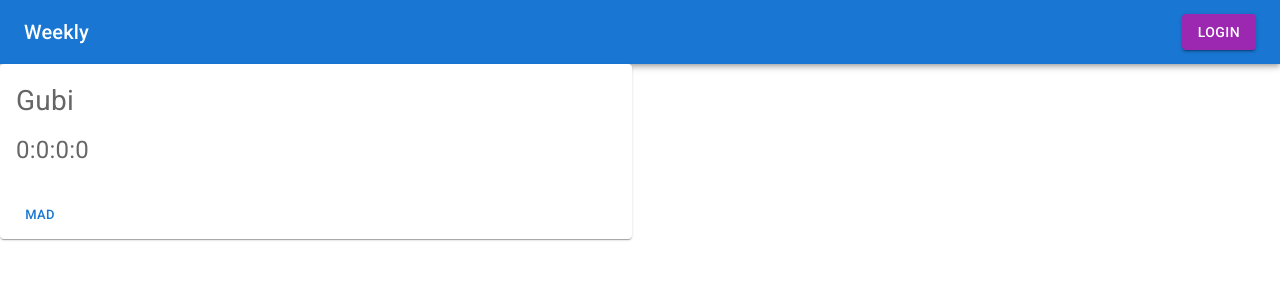
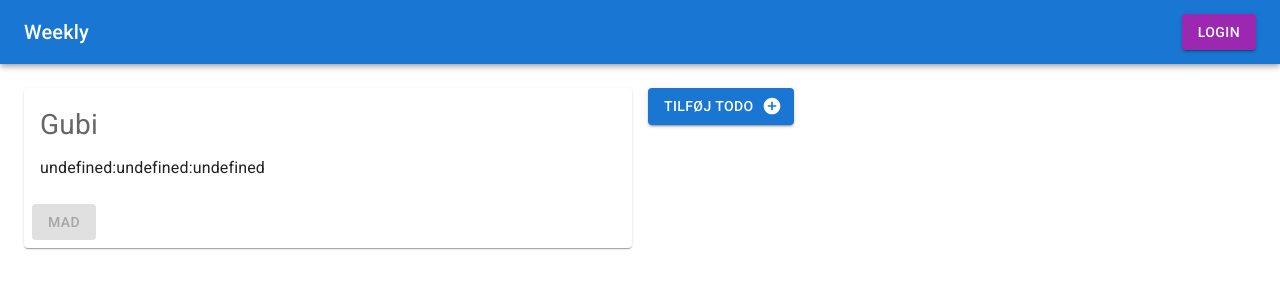
Before and after one commit to VolkanIsik86/weeklymui, a React (Create React App) app: page /#/ in a window 1280 px wide. Shown: the top 300 px of the page. Built offline with nearby package versions, Linux system fonts and the light colour scheme; no server answers.

Commit message:
gubi og tilføj knap

```diff
--- a/src/Home.js
+++ b/src/Home.js
@@ -1,18 +1,40 @@
 import React from "react";
-import {Box, createTheme, Grid, TextField, ThemeProvider} from "@mui/material";
+import {
+    Box,
+    createTheme,
+    Dialog, DialogActions,
+    DialogContent,
+    DialogContentText,
+    DialogTitle,
+    Grid,
+    TextField,
+    ThemeProvider
+} from "@mui/material";
 import {Button, Card, CardActions, CardContent, Typography} from "@mui/material";
 import DatePicker from '@mui/lab/DatePicker';
 import AdapterDateFns from '@mui/lab/AdapterDateFns';
 import LocalizationProvider from '@mui/lab/LocalizationProvider';
 import Timer from "./timer2/Timer";
 import './timer2/flipdown.css'
-export default function Home(){
+import {timerStore} from "./stores/TimerStore";
+import {observer} from "mobx-react-lite";
+import {userStore} from "./stores/UserStore";
+import {AddCircleOutlined} from "@mui/icons-material";
+function Home(){
     const [value, setValue] = React.useState(null);
+    const [open, setOpen] = React.useState(false);
+    const handleClickOpen = () => {
+        setOpen(true);
+    };
+
+    const handleClose = () => {
+        setOpen(false);
+    };
 
     return(
-<Box>
+<Box sx={{m:3}}>
         <Grid container spacing={2}>
-            <Grid item xs={6}>
+            <Grid item xs={12} sm={6}>
                 <Card sx={{ minWidth: 275}}>
                     <CardContent>
                         <Typography sx={{ fontSize: 28 }} color="text.secondary" gutterBottom>
@@ -21,14 +43,22 @@ export default function Home(){
                         <Timer />
                     </CardContent>
                     <CardActions>
-                        <Button size="small">Mad</Button>
+                        {userStore.user.logged ? <Button variant="contained" onClick={() => timerStore.updateTime()}>Mad</Button> : <Button variant="contained" disabled>Mad</Button> }
                     </CardActions>
                 </Card>
             </Grid>
-            <Grid item xs={6}>
+            <Grid item xs={12} sm={6}>
+
+                <Button variant="contained"  onClick={handleClickOpen} endIcon={<AddCircleOutlined />}>
+                    Tilføj Todo
+                </Button>
+                <Dialog open={open} onClose={handleClose}>
+                    <DialogTitle>Tilføj en todo i listen:</DialogTitle>
+                    <DialogContent>
+                        <DialogContentText>
                             <LocalizationProvider dateAdapter={AdapterDateFns}>
                                 <DatePicker
-                        label="Basic example"
+                                    label="Vælg Dato"
                                     value={value}
                                     onChange={(newValue) => {
                                         setValue(newValue);
@@ -36,9 +66,26 @@ export default function Home(){
                                     renderInput={(params) => <TextField {...params} />}
                                 />
                             </LocalizationProvider>
+                        </DialogContentText>
+                        <TextField
+                            autoFocus
+                            margin="dense"
+                            id="beskrivelse"
+                            label="beskrivelse"
+                            type="text"
+                            fullWidth
+                            variant="standard"
+                        />
+                    </DialogContent>
+                    <DialogActions>
+                        <Button onClick={handleClose}>Tilføj</Button>
+                    </DialogActions>
+                </Dialog>
+
             </Grid>
         </Grid>
 </Box>
     );
 
 }
+export default observer(Home);
--- /dev/null
+++ b/src/stores/TimerStore.js
@@ -0,0 +1,38 @@
+import {makeAutoObservable, runInAction} from "mobx";
+
+class TimerStore{
+    timer = {}
+    constructor() {
+        makeAutoObservable(this);
+        this.fetchTime();
+    }
+    fetchTime(){
+        var requestOptions = {
+            method: 'GET',
+            redirect: 'follow'
+        };
+
+        fetch("http://localhost:47340/Gubi", requestOptions)
+            .then(response => response.json())
+            .then(result => {
+                console.log(result)
+                runInAction(()=> this.timer = result)
+            })
+            .catch(error => console.log('error', error));
+    }
+    updateTime(){
+        var requestOptions = {
+            method: 'PUT',
+            redirect: 'follow'
+        };
+
+        fetch("https://localhost:44371/Gubi/time", requestOptions)
+            .then(response => response.json())
+            .then(result => {
+                console.log(result)
+                runInAction(()=> this.timer = result)
+            })
+            .catch(error => console.log('error', error));
+    }
+}
+export const timerStore = new TimerStore()
--- a/src/timer2/Timer.js
+++ b/src/timer2/Timer.js
@@ -1,60 +1,47 @@
 import {Box, Typography} from "@mui/material";
-import {useState} from "react";
+import React, { useEffect, useState } from "react";
+import {timerStore} from "../stores/TimerStore";
+import {observer} from "mobx-react-lite";
 
 
-export default function Timer(){
-
-    const [day, setDay] = useState(0);
-    const [hour, setHour] = useState(0);
-    const [minute, setMinute] = useState(0);
-    const [second, setSecond] = useState(0);
-
-    var countDownDate = 0;
-
-    var requestOptions = {
-        method: 'GET',
-        redirect: 'follow'
-    };
-
-    fetch("http://localhost:47340/Gubi", requestOptions)
-        .then(response => response.json())
-        .then(result => {
-            console.log(result)
-            countDownDate = result.timestamp
-        })
-        .catch(error => console.log('error', error));
+function Timer(){
 
 
+    const calculateTimeLeft = () => {
+        let countDownDate = timerStore.timer.timestamp * 1000;
+        let now = new Date().getTime();
+        let difference = countDownDate - now;
+        let timeLeft = {};
+
+        if (difference > 0) {
+            timeLeft = {
+                days: Math.floor(difference / (1000 * 60 * 60 * 24)),
+                hours: Math.floor((difference / (1000 * 60 * 60))),
+                minutes: Math.floor((difference / 1000 / 60) % 60),
+                seconds: Math.floor((difference / 1000) % 60)
+            };
+        }
+
+        return timeLeft;
+    }
 
 
+    const [timeLeft, setTimeLeft] = useState(calculateTimeLeft());
 
+    useEffect(() => {
+        const timer = setTimeout(() => {
+            setTimeLeft(calculateTimeLeft());
+        }, 1000);
+        return () => clearTimeout(timer);
+    });
 
-    // var x = setInterval(function() {
-    //
-    //     // Get today's date and time
-    //     var now = new Date().getTime();
-    //
-    //     // Find the distance between now and the count down date
-    //     var distance = countDownDate - now;
-    //
-    //     // Time calculations for days, hours, minutes and seconds
-    //     var days = Math.floor(distance / (1000 * 60 * 60 * 24));
-    //     var hours = Math.floor((distance % (1000 * 60 * 60 * 24)) / (1000 * 60 * 60));
-    //     var minutes = Math.floor((distance % (1000 * 60 * 60)) / (1000 * 60));
-    //     var seconds = Math.floor((distance % (1000 * 60)) / 1000);
-    //
-    //     setDay(days)
-    //     setHour(hours)
-    //     setMinute(minutes)
-    //     setSecond(seconds)
-    //
-    // }, 1000);
+    const timerComponents = [];
 
-
-return(
-    <Typography sx={{ fontSize: 24 }} color="text.secondary" gutterBottom>
-        {day}:{hour}:{minute}:{second}
-    </Typography>
-);
-
+    console.log(timeLeft)
+    return (
+        <div>
+            {timeLeft.hours + ":" + timeLeft.minutes + ":" + timeLeft.seconds}
+        </div>
+    );
 }
+export default observer(Timer);
```
Lines whose indentation alone changed are shown as unchanged.
